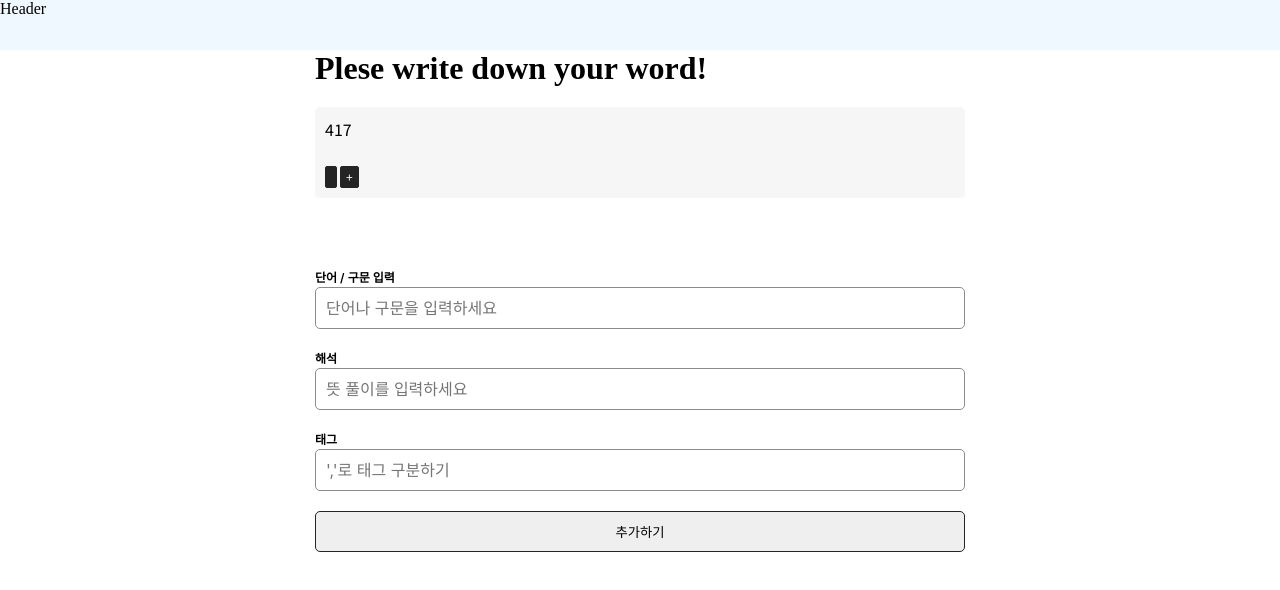
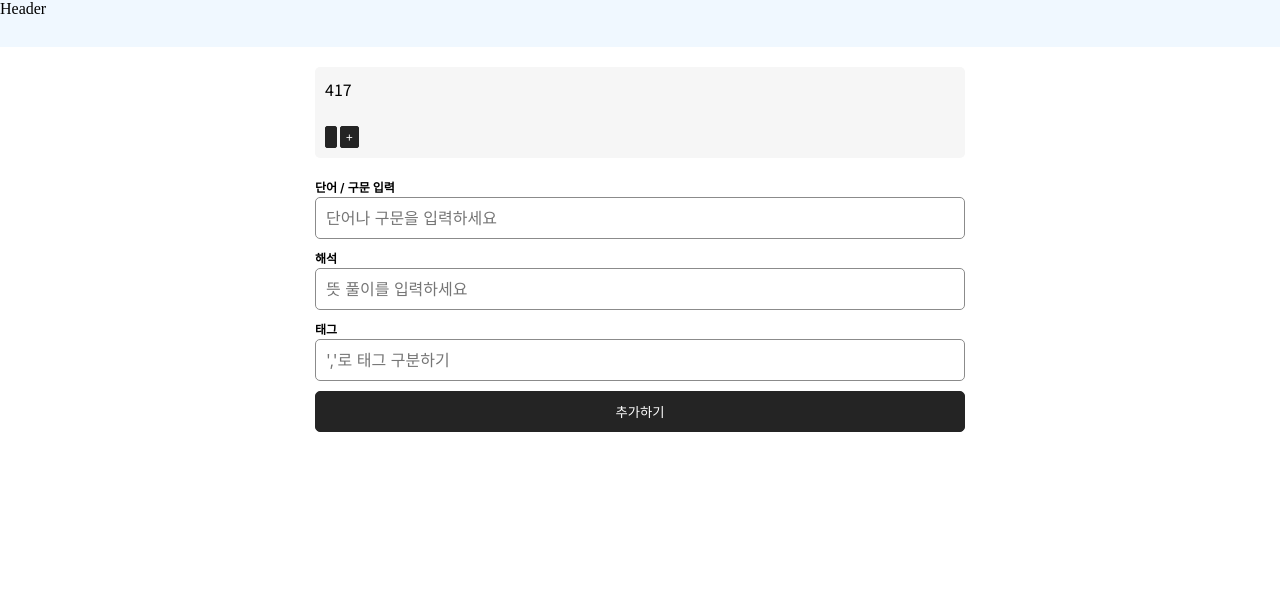
Before and after one commit to longdoheun/project-syntext, a React (Create React App) app: page /add in a window 1280 px wide. Shown: the top 590 px of the page. Built offline with nearby package versions, Linux system fonts and the light colour scheme.

Commit message:
update round input

```diff
--- a/src/components/MainLayout/AppLayout.jsx
+++ b/src/components/MainLayout/AppLayout.jsx
@@ -8,6 +8,7 @@ export default function AppLayout(props) {
 
 const warpperStyle = css`
   width: 650px;
+  height: 100%;
   @media (max-width: 900px) {
     width: 90%;
   }
--- a/src/components/RoundInput/RoundInput.jsx
+++ b/src/components/RoundInput/RoundInput.jsx
@@ -45,6 +45,7 @@ const containerStyle = css`
 `;
 
 const inputStyle = css`
+  font-size: 16px;
   width: 100%;
 `;
 
--- a/src/pages/Add.jsx
+++ b/src/pages/Add.jsx
@@ -18,9 +18,14 @@ export default function Add() {
     setTags(inputValue.tags.split(","));
   }, [inputValue.tags]);
 
+  // const onKeyDown = (e) => {
+  //   if (e.key == "Enter") {
+  //     setTags([...tags, inputValue.tags]);
+  //   }
+  // }
   return (
     <div css={wrapper}>
-      <h1>Plese write down your word!</h1>
+      {/* <h1 css={titleStyle}>Plese write down your word!</h1> */}
       <section css={previewStyle}>
         <div>417</div>
         <div css={wordStyle}>{inputValue.word}</div>
@@ -34,7 +39,6 @@ export default function Add() {
           <span css={tagStyle}>+</span>
         </div>
       </section>
-
       <section css={inputCon}>
         <RoundInput
           inputDesc={"단어 / 구문 입력"}
@@ -62,17 +66,22 @@ export default function Add() {
     </div>
   );
 }
+const titleStyle = css`
+  ${NotoSans}
+`;
 
 const wrapper = css`
   /* width: 600px; */
+  height: 100%;
   display: flex;
   flex-direction: column;
-  justify-content: center;
-  /* align-items: center; */
+
+  /* justify-content: center; */
   gap: 20px;
 `;
 //preview style
 const previewStyle = css`
+  margin-top: 20px;
   ${NotoSans}
   width: 100%;
   background: #f6f6f6;
@@ -107,11 +116,6 @@ const tagStyle = css`
     color: #242424;
   }
 `;
-const popupStyle = css`
-  position: relative;
-  display: flex;
-`;
-
 //
 const wordStyle = css`
   ${NotoSans}
@@ -129,15 +133,17 @@ const btnStyle = css`
   padding: 10px;
   width: 100%;
   transition: 0.5s all ease-in-out;
+  background-color: #242424;
+  color: #ffffff;
   &:hover {
-    background-color: #242424;
-    color: #ffffff;
+    background-color: #ffffff;
+    color: #242424;
   }
 `;
 
 const inputCon = css`
-  margin-top: 50px;
+  margin-bottom: 50px;
   display: flex;
   flex-direction: column;
-  gap: 20px;
+  gap: 10px;
 `;
```
